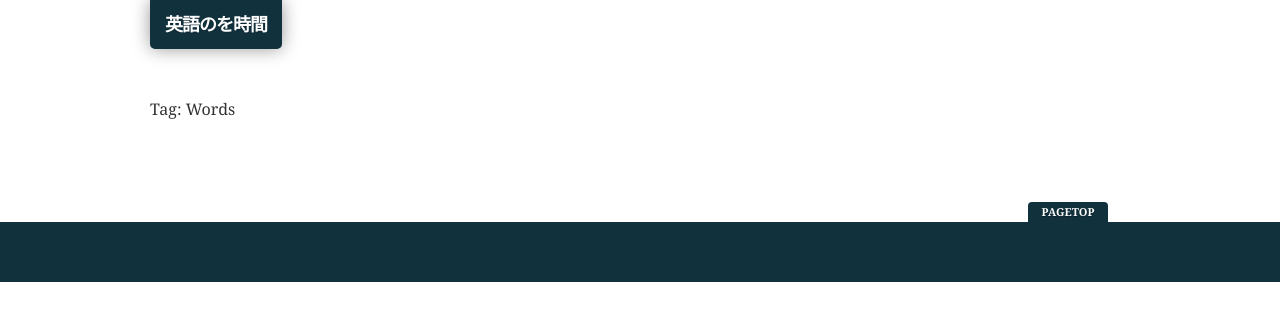
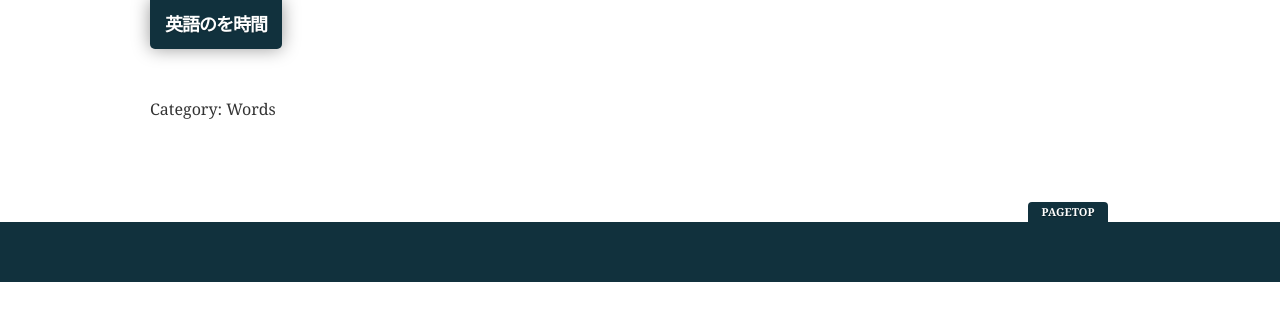
Before and after one commit to tetsuwo/en-study, a Jekyll site: the page built from category/words.md, in a window 1280 px wide. Shown: the top 321 px of the page. Built offline with Jekyll 4.4.1, drawn with Linux system fonts in a browser that asks for light colours.

Commit message:
add: category single page

```diff
--- /dev/null
+++ b/_layouts/posts-category.html
@@ -0,0 +1,24 @@
+---
+layout: main
+---
+
+<h1 style="margin-bottom:20px;">Category: {{ page.category }}</h1>
+
+{% for post in site.categories[page.category] %}
+    <article class="post post-text clearfix">
+        <header class="post-head clearfix">
+            <h1><a href="{{ post.url }}">{{ post.title }}</a></h1>
+        </header>
+        <footer class="post-foot clearfix">
+            <div class="clearfix">
+                <p class="tags">
+                    {% for tag in post.tags %}
+                    <a href="/tag/{{ tag }}">{{ tag }}</a>
+                    {% endfor %}
+                </p>
+                <time datetime=" datetime="{{ post.date | date: '%Y-%m-%d' }}">{{ post.date | date: '%Y.%m.%d' }}</time>
+            </div>
+        </footer>
+    </article>
+    <hr>
+{% endfor %}
--- a/category/words.md
+++ b/category/words.md
@@ -1,5 +1,5 @@
 ---
-layout: posts-tag
+layout: posts-category
 title: "Words"
-tag: Words
+category: Words
 ---
```
Also changed, not shown: _posts/2022-12-30-help-the-beatles.md (+1 -0 lines), category/lyrics.md (+2 -2 lines), category/movies.md (+2 -2 lines).
